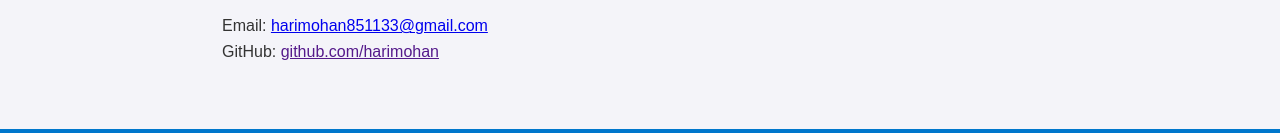
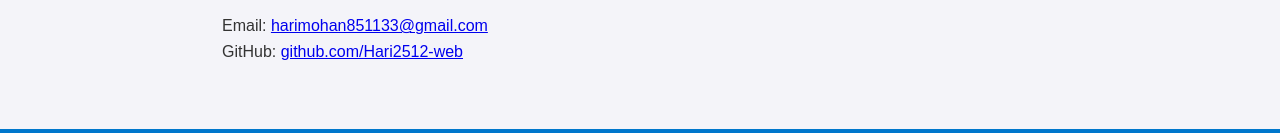
Before and after one commit to Hari2512-web/hari-web, a plain HTML site: page index.html in a window 1280 px wide. Shown: the part 1046-1179 px from the top of the page. Drawn offline with Linux system fonts and the light colour scheme.

Commit message:
Updated something

```diff
--- a/index.html
+++ b/index.html
@@ -210,8 +210,8 @@
   <!-- Contact Section -->
   <section id="contact">
     <h2>Contact</h2>
-    <p>Email: <a href="mailto:harimohan851133@gmail.com">harimohan851133@gmail.com</a></p>
-    <p>GitHub: <a href="">github.com/harimohan</a></p>
+   <p>Email: <a href="mailto:harimohan851133@gmail.com">harimohan851133@gmail.com</a></p>
+   <p>GitHub: <a href="https://github.com/Hari2512-web">github.com/Hari2512-web</a></p>
   </section>
 
   <footer>
```
